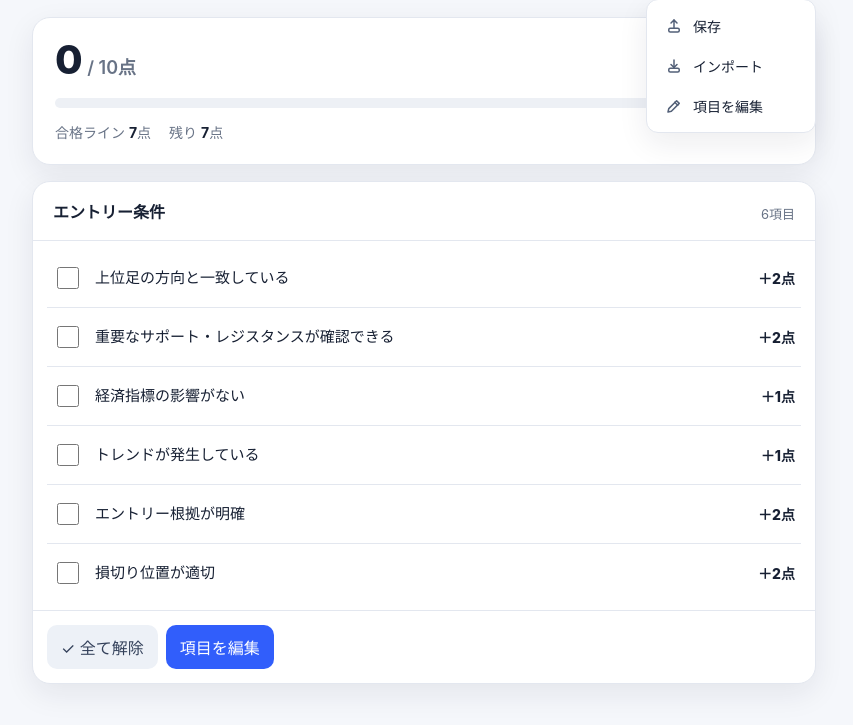
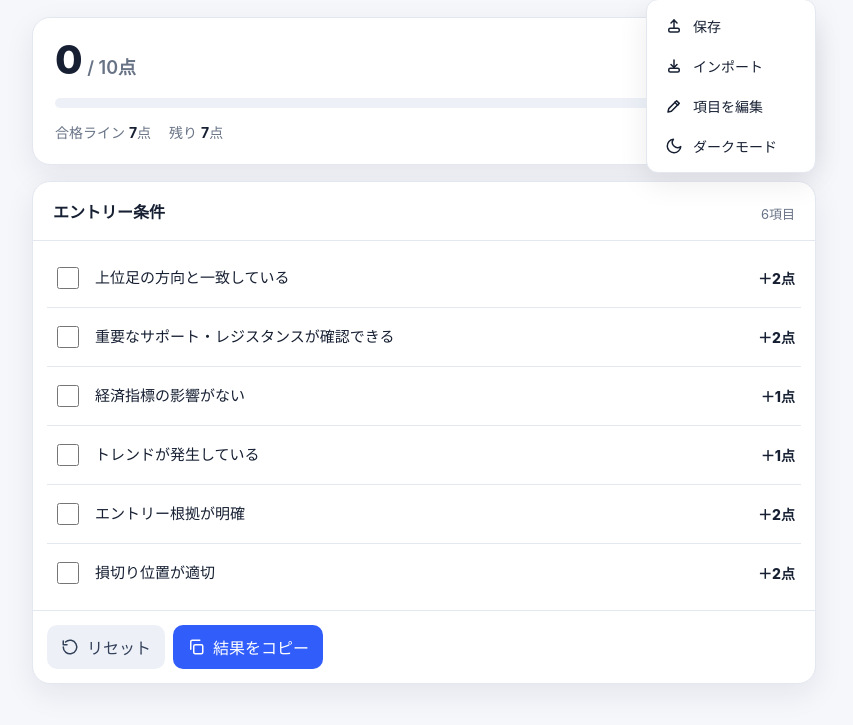
Before and after one commit to suzumeme-app/FX-Checklist, a plain HTML site: page index.html in a window 1280 px wide. Both pictures are taken after a click on the button "⚙ 設定". Shown: the part 83-808 px from the top of the page, without its empty margins (216-1069 px from the left). Drawn offline with Linux system fonts and the light colour scheme.

Commit message:
Add files via upload

```diff
--- a/index.html
+++ b/index.html
@@ -12,18 +12,19 @@
 <meta name="apple-mobile-web-app-status-bar-style" content="black-translucent">
 <meta name="apple-mobile-web-app-title" content="FX Checklist">
 <style>
-:root{--bg:#f5f7fb;--card:#fff;--text:#172033;--muted:#687386;--line:#e3e7ef;--accent:#315efb;--good:#168a5b;--bad:#d14343;--shadow:0 10px 30px rgba(20,30,55,.08)}
-*{box-sizing:border-box}body{margin:0;background:var(--bg);color:var(--text);font-family:-apple-system,BlinkMacSystemFont,"Segoe UI","Hiragino Sans","Yu Gothic",sans-serif}
+:root{--bg:#f5f7fb;--card:#fff;--text:#172033;--muted:#687386;--line:#e3e7ef;--accent:#315efb;--good:#168a5b;--bad:#d14343;--shadow:0 10px 30px rgba(20,30,55,.08);--secondary-bg:#edf1f7;--secondary-text:#33405a;--input-border:#ccd3df;--hover-bg:#f1f3f7;--modal-shadow:0 20px 60px rgba(0,0,0,.2);--overlay:rgba(10,18,35,.48)}
+[data-theme="dark"]{--bg:#000000;--card:#151515;--text:#f2f2f2;--muted:#8a8a8a;--line:#262626;--accent:#ff8a3d;--good:#2fbf80;--bad:#ef5a5a;--shadow:0 10px 30px rgba(0,0,0,.6);--secondary-bg:#1f1f1f;--secondary-text:#d4d4d4;--input-border:#333333;--hover-bg:#242424;--modal-shadow:0 20px 60px rgba(0,0,0,.8);--overlay:rgba(0,0,0,.75)}
+*{box-sizing:border-box}body{margin:0;background:var(--bg);color:var(--text);font-family:-apple-system,BlinkMacSystemFont,"Segoe UI","Hiragino Sans","Yu Gothic",sans-serif;transition:background .2s,color .2s}
 .app{max-width:820px;margin:0 auto;padding:28px 18px 50px}.top{display:flex;justify-content:space-between;align-items:center;gap:15px;margin-bottom:20px}.title{font-size:24px;font-weight:800}.sub{font-size:13px;color:var(--muted);margin-top:4px}
-button,input{font:inherit}button{border:0;border-radius:10px;padding:10px 14px;cursor:pointer}.secondary{background:#edf1f7;color:#33405a}.primary{background:var(--accent);color:#fff}
+button,input{font:inherit}button{border:0;border-radius:10px;padding:10px 14px;cursor:pointer}.secondary{background:var(--secondary-bg);color:var(--secondary-text)}.primary{background:var(--accent);color:#fff}
 .score-card{background:var(--card);border:1px solid var(--line);border-radius:18px;padding:22px;box-shadow:var(--shadow);margin-bottom:16px}.score-row{display:flex;align-items:end;justify-content:space-between;gap:15px}.score{font-size:40px;font-weight:850;line-height:1}.score small{font-size:18px;color:var(--muted);font-weight:600}.status{font-weight:800;font-size:16px}.good{color:var(--good)}.bad{color:var(--bad)}
-.bar{height:10px;background:#edf0f5;border-radius:99px;overflow:hidden;margin-top:18px}.bar>div{height:100%;background:var(--accent);border-radius:99px;transition:.2s;width:0}
+.bar{height:10px;background:var(--secondary-bg);border-radius:99px;overflow:hidden;margin-top:18px}.bar>div{height:100%;background:var(--accent);border-radius:99px;transition:.2s;width:0}
 .meta{display:flex;gap:18px;flex-wrap:wrap;margin-top:14px;color:var(--muted);font-size:14px}.meta strong{color:var(--text)}
 .section{background:var(--card);border:1px solid var(--line);border-radius:18px;overflow:hidden;box-shadow:var(--shadow)}.section-head{padding:17px 20px;border-bottom:1px solid var(--line);display:flex;justify-content:space-between;align-items:center}.section-head h2{font-size:16px;margin:0}.items{padding:8px 14px}.item{display:flex;align-items:center;gap:13px;padding:15px 6px;border-bottom:1px solid var(--line)}.item:last-child{border-bottom:0}.check{width:22px;height:22px;accent-color:var(--accent);flex:0 0 auto}.label{flex:1;min-width:0}.label-text{font-size:15px;line-height:1.45}.points{font-weight:800;font-size:14px;white-space:nowrap}.empty{padding:35px 20px;text-align:center;color:var(--muted)}
 .heading{padding:16px 6px 8px;font-size:13px;font-weight:800;color:var(--accent);letter-spacing:.02em}.heading:first-child{padding-top:6px}
-.actions{display:flex;gap:8px;flex-wrap:wrap;padding:14px;border-top:1px solid var(--line)}
-.menu-wrap{position:relative}.menu{position:absolute;top:calc(100% + 6px);right:0;background:#fff;border:1px solid var(--line);border-radius:12px;box-shadow:var(--shadow);min-width:170px;padding:6px;display:none;z-index:20}.menu.open{display:block}.menu button{display:flex;align-items:center;gap:10px;width:100%;text-align:left;background:none;padding:10px 12px;border-radius:8px;font-size:14px;color:var(--text)}.menu button:hover{background:#f1f3f7}.menu-icon{width:18px;height:18px;flex:0 0 auto;color:#536078}
-.modal-bg{position:fixed;inset:0;background:rgba(10,18,35,.48);display:none;align-items:center;justify-content:center;padding:18px;z-index:10}.modal-bg.open{display:flex}.modal{background:#fff;width:min(650px,100%);max-height:90vh;overflow:auto;border-radius:18px;padding:20px;box-shadow:0 20px 60px rgba(0,0,0,.2)}.modal h2{margin:0 0 16px;font-size:19px}.field{margin-bottom:14px}.field label{display:block;font-size:13px;font-weight:700;margin-bottom:7px}.field input[type=text],.field input[type=number]{width:100%;padding:11px 12px;border:1px solid #ccd3df;border-radius:10px;outline:none}.edit-row{display:flex;gap:8px;align-items:center;margin-bottom:9px;background:#fff}.edit-row input[type=text]{flex:1}.edit-row input[type=number]{width:82px}.icon{background:#f1f3f7;color:#536078;padding:9px 11px}.drag-handle{cursor:grab;color:#a7afc0;font-size:16px;padding:9px 4px;flex:0 0 auto;touch-action:none;user-select:none}.edit-row.dragging{opacity:.4}.edit-row.drag-over-top{border-top:2px solid var(--accent)}.edit-row.drag-over-bottom{border-bottom:2px solid var(--accent)}.edit-row.heading-row{background:#f5f7fb;border-radius:10px;padding:4px 6px}.edit-row.heading-row .etext{font-weight:800}.modal-actions{display:flex;justify-content:flex-end;gap:8px;margin-top:18px}.hint{font-size:12px;color:var(--muted);margin-top:5px}
+.actions{display:flex;gap:8px;flex-wrap:wrap;padding:14px;border-top:1px solid var(--line)}.actions button{display:flex;align-items:center;gap:8px}
+.menu-wrap{position:relative}.menu{position:absolute;top:calc(100% + 6px);right:0;background:var(--card);border:1px solid var(--line);border-radius:12px;box-shadow:var(--shadow);min-width:170px;padding:6px;display:none;z-index:20}.menu.open{display:block}.menu button{display:flex;align-items:center;gap:10px;width:100%;text-align:left;background:none;padding:10px 12px;border-radius:8px;font-size:14px;color:var(--text)}.menu button:hover{background:var(--hover-bg)}.menu-icon{width:18px;height:18px;flex:0 0 auto;color:currentColor}
+.modal-bg{position:fixed;inset:0;background:var(--overlay);display:none;align-items:center;justify-content:center;padding:18px;z-index:10}.modal-bg.open{display:flex}.modal{background:var(--card);width:min(650px,100%);max-height:90vh;overflow:auto;border-radius:18px;padding:20px;box-shadow:var(--modal-shadow);color:var(--text)}.modal h2{margin:0 0 16px;font-size:19px}.field{margin-bottom:14px}.field label{display:block;font-size:13px;font-weight:700;margin-bottom:7px}.field input[type=text],.field input[type=number]{width:100%;padding:11px 12px;border:1px solid var(--input-border);border-radius:10px;outline:none;background:var(--card);color:var(--text)}.edit-row{display:flex;gap:8px;align-items:center;margin-bottom:9px;background:var(--card)}.edit-row input[type=text]{flex:1}.edit-row input[type=number]{width:82px}.icon{background:var(--secondary-bg);color:var(--secondary-text);padding:9px 11px}.drag-handle{cursor:grab;color:var(--muted);font-size:16px;padding:9px 4px;flex:0 0 auto;touch-action:none;user-select:none}.edit-row.dragging{opacity:.4}.edit-row.drag-over-top{border-top:2px solid var(--accent)}.edit-row.drag-over-bottom{border-bottom:2px solid var(--accent)}.edit-row.heading-row{background:var(--secondary-bg);border-radius:10px;padding:4px 6px}.edit-row.heading-row .etext{font-weight:800}.modal-actions{display:flex;justify-content:flex-end;gap:8px;margin-top:18px}.hint{font-size:12px;color:var(--muted);margin-top:5px}
 @media(max-width:560px){.app{padding:18px 12px 35px}.top{align-items:flex-start}.top button{padding:8px 10px}.score{font-size:34px}.item{gap:10px}.label-text{font-size:14px}}
 </style>
 </head>
@@ -37,6 +38,7 @@ button,input{font:inherit}button{border:0;border-radius:10px;padding:10px 14px;c
         <button onclick="downloadData()"><svg class="menu-icon" viewBox="0 0 24 24" fill="none" stroke="currentColor" stroke-width="2" stroke-linecap="round" stroke-linejoin="round"><path d="M12 4v10"/><path d="M8 8l4-4 4 4"/><rect x="5" y="15" width="14" height="5" rx="2"/></svg>保存</button>
         <button onclick="triggerImport()"><svg class="menu-icon" viewBox="0 0 24 24" fill="none" stroke="currentColor" stroke-width="2" stroke-linecap="round" stroke-linejoin="round"><path d="M12 4v10"/><path d="M8 10l4 4 4-4"/><rect x="5" y="15" width="14" height="5" rx="2"/></svg>インポート</button>
         <button onclick="openSettings()"><svg class="menu-icon" viewBox="0 0 24 24" fill="none" stroke="currentColor" stroke-width="2" stroke-linecap="round" stroke-linejoin="round"><path d="M4 20l1-4.5L15.5 5 19 8.5 8.5 19 4 20z"/><path d="M13 7l4 4"/></svg>項目を編集</button>
+        <button onclick="toggleTheme()"><svg id="themeIcon" class="menu-icon" viewBox="0 0 24 24" fill="none" stroke="currentColor" stroke-width="2" stroke-linecap="round" stroke-linejoin="round"></svg><span id="themeLabel">ダークモード</span></button>
       </div>
     </div>
     <input id="importFile" type="file" accept="application/json" style="display:none" onchange="importData(event)">
@@ -54,7 +56,10 @@ button,input{font:inherit}button{border:0;border-radius:10px;padding:10px 14px;c
   <div class="section">
     <div class="section-head"><h2>エントリー条件</h2><span id="count" class="sub"></span></div>
     <div id="items" class="items"></div>
-    <div class="actions"><button class="secondary" onclick="clearChecks()">✓ 全て解除</button><button class="primary" onclick="openSettings()">項目を編集</button></div>
+    <div class="actions">
+      <button class="secondary" onclick="clearChecks()"><svg class="menu-icon" viewBox="0 0 24 24" fill="none" stroke="currentColor" stroke-width="2" stroke-linecap="round" stroke-linejoin="round"><path d="M3 12a9 9 0 1 0 3-6.7"/><path d="M3 4v5h5"/></svg>リセット</button>
+      <button class="primary" onclick="copyResult()"><svg class="menu-icon" viewBox="0 0 24 24" fill="none" stroke="currentColor" stroke-width="2" stroke-linecap="round" stroke-linejoin="round"><rect x="9" y="9" width="12" height="12" rx="2"/><path d="M5 15V5a2 2 0 0 1 2-2h10"/></svg>結果をコピー</button>
+    </div>
   </div>
 </div>
 
@@ -69,10 +74,26 @@ button,input{font:inherit}button{border:0;border-radius:10px;padding:10px 14px;c
 
 <script>
 const KEY="fxEntryChecklist_v1";
+const THEME_KEY="fxChecklistTheme_v1";
 const defaultData={threshold:7,items:[{text:"上位足の方向と一致している",points:2,checked:false},{text:"重要なサポート・レジスタンスが確認できる",points:2,checked:false},{text:"経済指標の影響がない",points:1,checked:false},{text:"トレンドが発生している",points:1,checked:false},{text:"エントリー根拠が明確",points:2,checked:false},{text:"損切り位置が適切",points:2,checked:false}]};
 let data=load();
 function load(){try{const x=JSON.parse(localStorage.getItem(KEY));if(x&&Array.isArray(x.items))return x}catch(e){}return structuredClone(defaultData)}
 function save(){localStorage.setItem(KEY,JSON.stringify(data))}
+const moonIcon='<path d="M21 12.79A9 9 0 1 1 11.21 3 7 7 0 0 0 21 12.79z"/>';
+const sunIcon='<circle cx="12" cy="12" r="4"/><path d="M12 2v2M12 20v2M4.93 4.93l1.41 1.41M17.66 17.66l1.41 1.41M2 12h2M20 12h2M4.93 19.07l1.41-1.41M17.66 6.34l1.41-1.41"/>';
+function applyTheme(theme){
+ document.documentElement.setAttribute("data-theme",theme);
+ document.getElementById("themeIcon").innerHTML=theme==="dark"?sunIcon:moonIcon;
+ document.getElementById("themeLabel").textContent=theme==="dark"?"ライトモード":"ダークモード";
+}
+function toggleTheme(){
+ const current=document.documentElement.getAttribute("data-theme")==="dark"?"dark":"light";
+ const next=current==="dark"?"light":"dark";
+ localStorage.setItem(THEME_KEY,next);
+ applyTheme(next);
+ closeMenu()
+}
+applyTheme(localStorage.getItem(THEME_KEY)==="dark"?"dark":"light");
 function render(){
  const box=document.getElementById("items");box.innerHTML="";
  data.items.forEach((it,i)=>{
@@ -89,6 +110,39 @@ function render(){
 }
 function toggle(i){data.items[i].checked=!data.items[i].checked;save();render()}
 function clearChecks(){data.items.forEach(x=>x.checked=false);save();render()}
+function copyResult(){
+ const realItems=data.items.filter(x=>x.type!=="heading");
+ const score=realItems.reduce((s,x)=>s+(x.checked?Number(x.points):0),0);
+ const max=realItems.reduce((s,x)=>s+Number(x.points),0);
+ const lines=[`${score}/${max}点`];
+ let currentHeading=null,bucket=[];
+ const flush=()=>{
+  if(bucket.length){
+   lines.push((currentHeading!==null?currentHeading+"―":"")+bucket.join("、"));
+  }
+  bucket=[]
+ };
+ data.items.forEach(it=>{
+  if(it.type==="heading"){
+   flush();currentHeading=it.text;return
+  }
+  if(it.checked)bucket.push(it.text)
+ });
+ flush();
+ const text=lines.join("\n");
+ if(navigator.clipboard&&navigator.clipboard.writeText){
+  navigator.clipboard.writeText(text).catch(()=>fallbackCopy(text))
+ }else{
+  fallbackCopy(text)
+ }
+}
+function fallbackCopy(text){
+ const ta=document.createElement("textarea");
+ ta.value=text;ta.style.position="fixed";ta.style.opacity="0";
+ document.body.appendChild(ta);ta.select();
+ try{document.execCommand("copy")}catch(e){}
+ ta.remove()
+}
 function openSettings(){
  closeMenu();
  document.getElementById("thresholdInput").value=data.threshold;const wrap=document.getElementById("editItems");wrap.innerHTML="";
```
